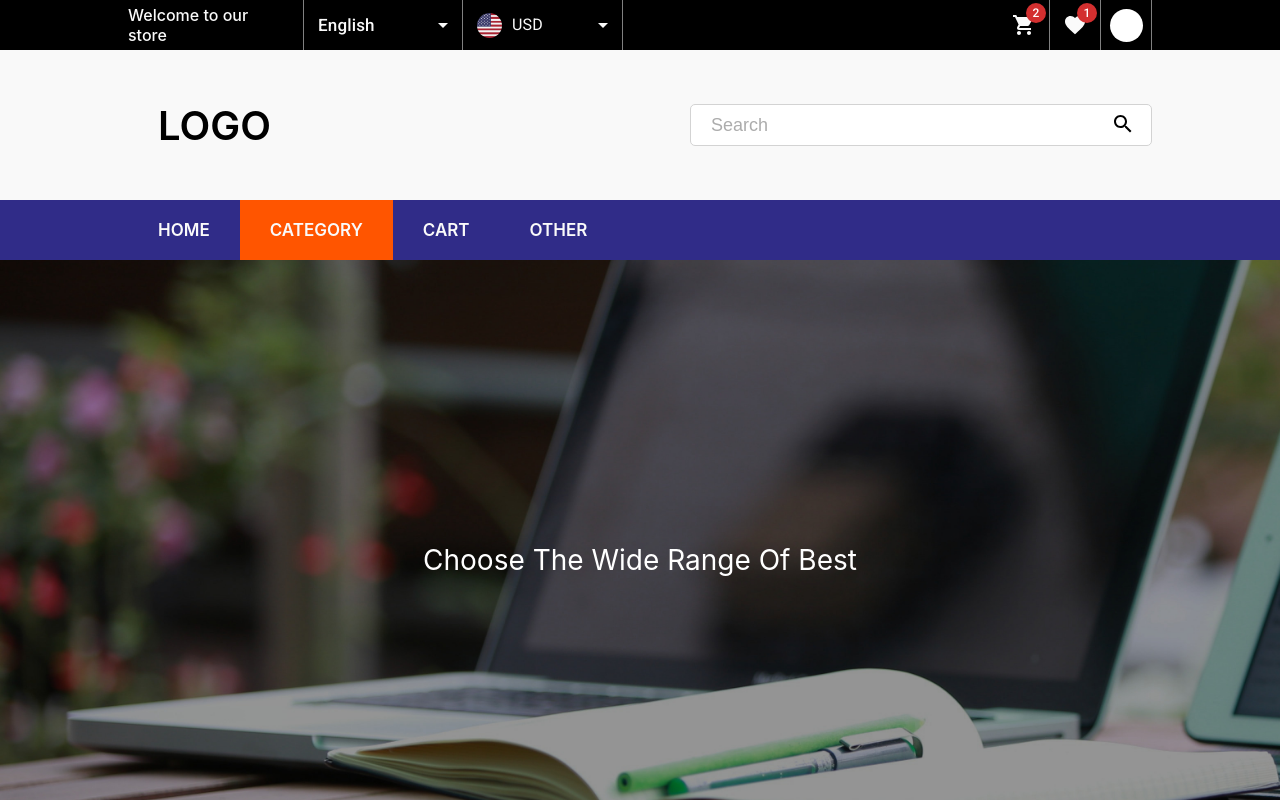
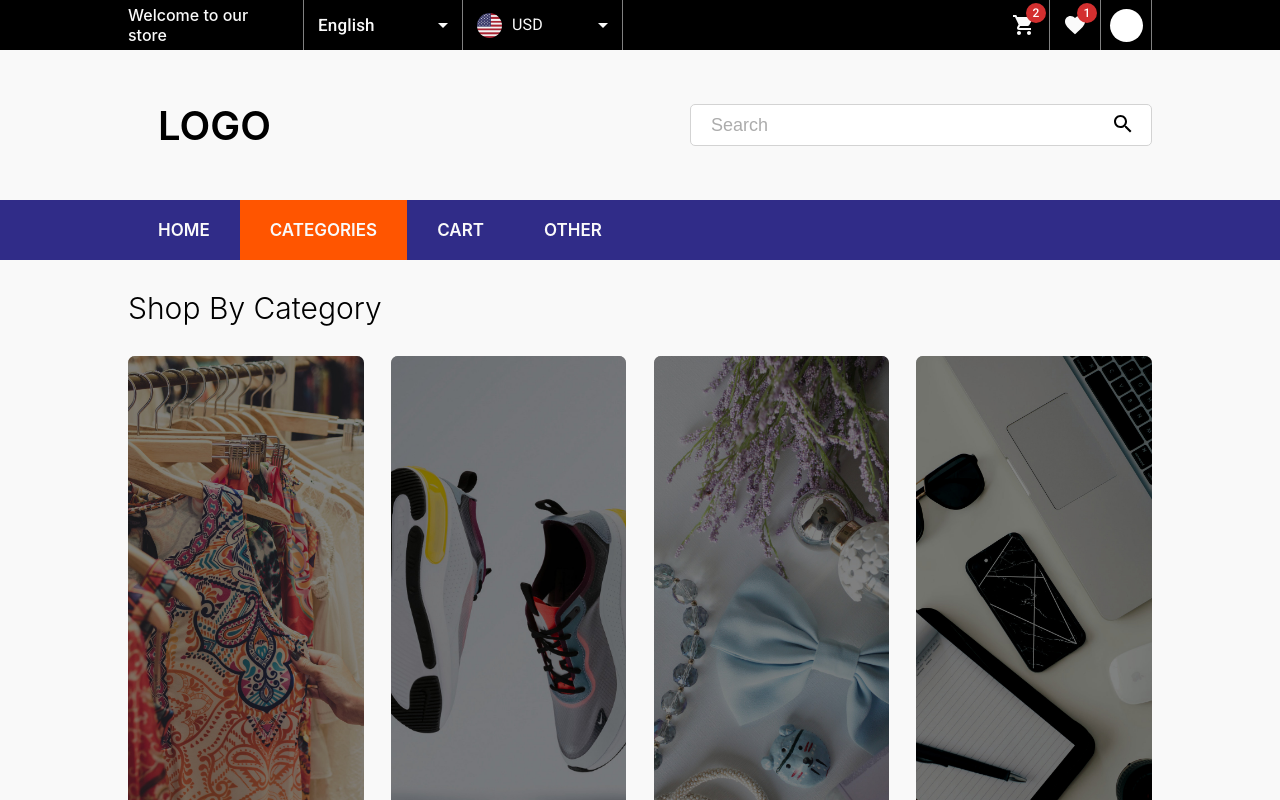
Before and after one commit to MagPtak/ShopApp, a React (Create React App) app: page /category in a window 1280 px wide. Shown: the top 800 px of the page. Built offline with nearby package versions, Linux system fonts and the light colour scheme.

Commit message:
[JRD-27] rename Categories component, add Category component

```diff
--- a/src/App.tsx
+++ b/src/App.tsx
@@ -3,6 +3,7 @@ import SignIn from "./components/pages/SignIn/SignIn";
 import SignUp from "./components/pages/SignUp/SignUp";
 import Profile from "./components/pages/Profile/Profile";
 import Home from "./components/pages/Home/Home";
+import Categories from "./components/pages/Categories/Categories";
 import Category from "./components/pages/Category/Category";
 import Cart from "./components/pages/Cart/Cart";
 import Product from "./components/pages/Product/Product";
@@ -22,7 +23,7 @@ const App = () => {
             <Route path={routerPaths.home} element={<Home />} />
             <Route path={routerPaths.signin} element={<SignIn />} />
             <Route path={routerPaths.signup} element={<SignUp />} />
-            <Route path={routerPaths.categories} element={<Category />} />
+            <Route path={routerPaths.categories} element={<Categories />} />
             <Route path={routerPaths.category} element={<Category />} />
             <Route path={routerPaths.product} element={<Product />} />
             <Route path={routerPaths.cart} element={<Cart />} />
--- a/src/components/Header/Nav/Nav.tsx
+++ b/src/components/Header/Nav/Nav.tsx
@@ -20,7 +20,7 @@ const Nav: React.FC<Record<string, unknown>> = () => {
             backgroundColor: isActive ? "rgb(255, 85, 0)" : "rgb(48, 44, 136)",
           })}
         >
-          CATEGORY
+          CATEGORIES
         </NavLink>
         <NavLink
           to="/cart"
--- /dev/null
+++ b/src/components/pages/Categories/Categories.tsx
@@ -0,0 +1,9 @@
+import React from "react";
+import CategorySection from "../../CategorySection/CategorySection";
+import "./Categories.css";
+
+const Categories: React.FC<Record<string, unknown>> = () => {
+  return <CategorySection />;
+};
+
+export default Categories;
--- a/src/components/pages/Category/Category.tsx
+++ b/src/components/pages/Category/Category.tsx
@@ -1,8 +1,7 @@
 import React from "react";
 import { useParams } from "react-router-dom";
-import "./Category.css";
 
-const Category: React.FC<Record<string, unknown>> = () => {
+const Categories: React.FC<Record<string, unknown>> = () => {
   const { name } = useParams();
   let imageClassName;
 
@@ -30,4 +29,4 @@ const Category: React.FC<Record<string, unknown>> = () => {
   );
 };
 
-export default Category;
+export default Categories;
--- a/src/routerPaths.ts
+++ b/src/routerPaths.ts
@@ -4,7 +4,7 @@ const routerPaths = {
   home: "/",
   categories: "/category",
   category: "/category/:name",
-  product: "/product/:name",
+  product: "/product/name",
   cart: "/cart",
   other: "/other",
   profile: "/profile",
```
Also changed, not shown: src/components/pages/Categories/Categories.css (renamed from src/components/pages/Category/Category.css).
